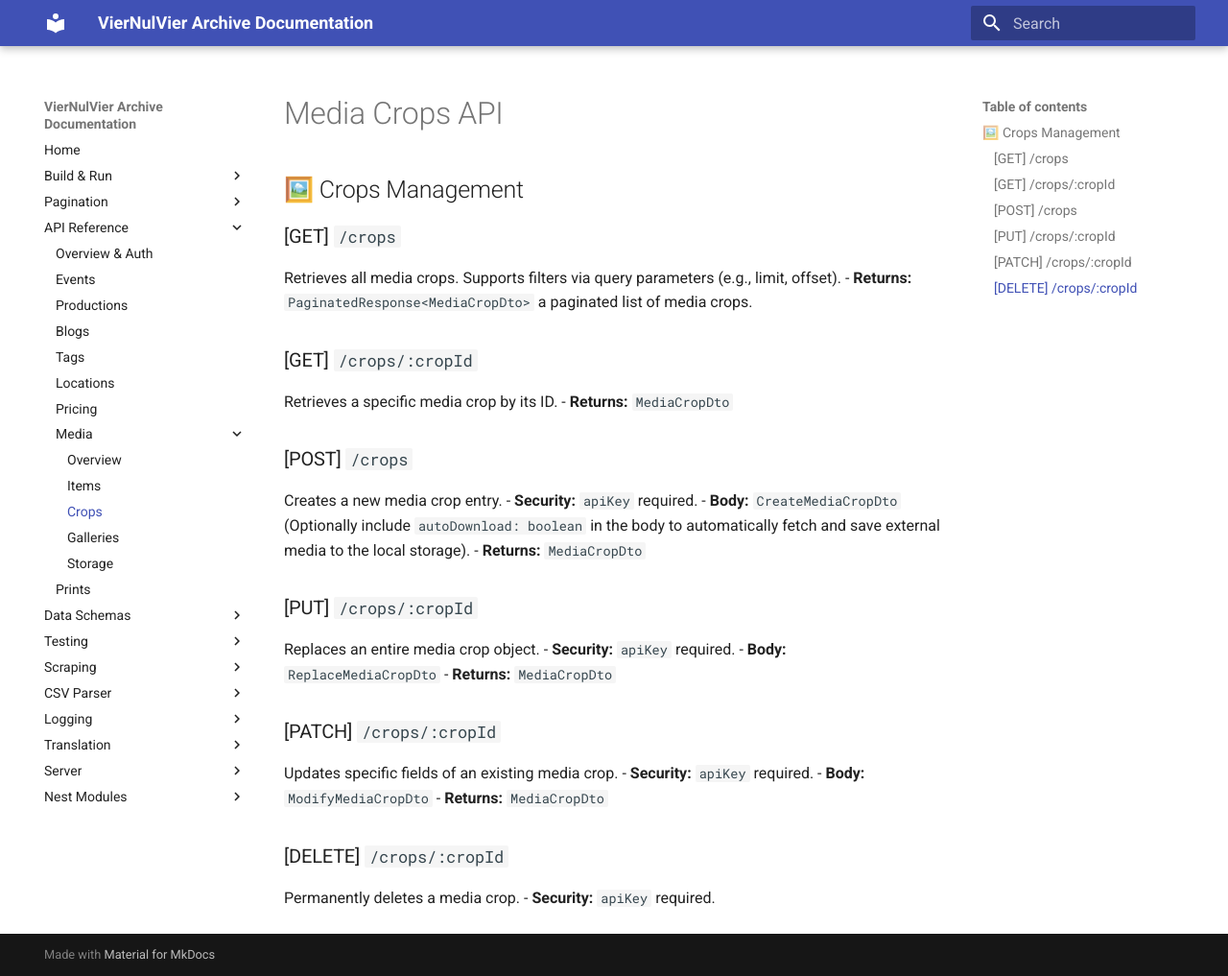
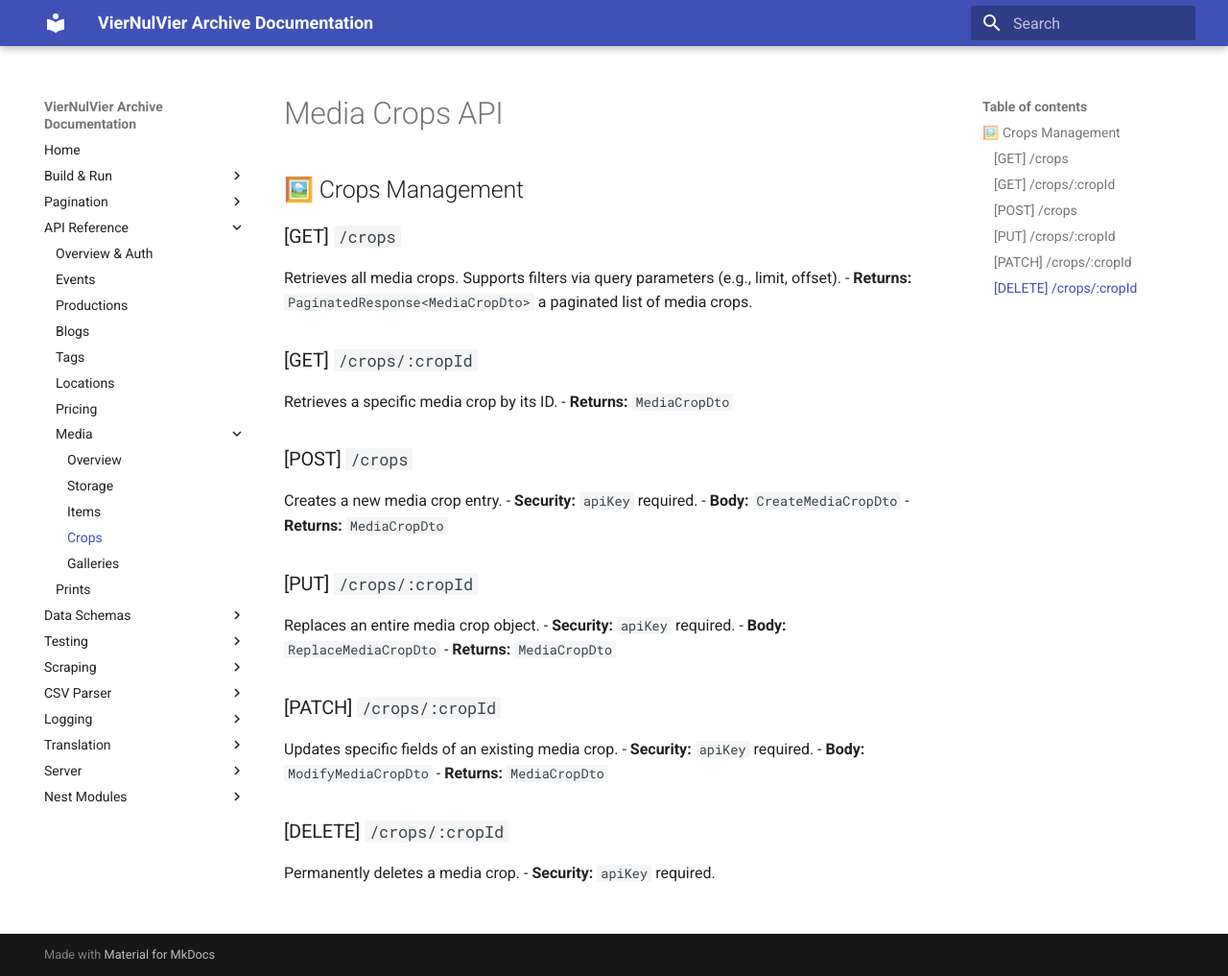
Before and after one commit to SELab-2/viernulvier-4, an MkDocs documentation site: the page built from docs/api/media/crops.md, in a window 1280 px wide and 1017 px high. Shown: the whole window at 96% size. Built offline with MkDocs 1.6.1 and Material for MkDocs 9.7.7, drawn with Linux system fonts in a browser that asks for light colours; the version menu is left out.

Commit message:
Requested changes implemented

```diff
--- a/docs/api/media/crops.md
+++ b/docs/api/media/crops.md
@@ -12,7 +12,7 @@ Retrieves a specific media crop by its ID.
 ### [POST] `/crops`
 Creates a new media crop entry.
 - **Security:** `apiKey` required.
-- **Body:** `CreateMediaCropDto` (Optionally include `autoDownload: boolean` in the body to automatically fetch and save external media to the local storage).
+- **Body:** `CreateMediaCropDto`
 - **Returns:** `MediaCropDto`
 
 ### [PUT] `/crops/:cropId`
--- a/mkdocs.yml
+++ b/mkdocs.yml
@@ -25,10 +25,10 @@ nav:
       - Pricing: api/pricing.md
       - Media:
           - Overview: api/media/index.md
+          - Storage: api/media/storage.md
           - Items: api/media/items.md
           - Crops: api/media/crops.md
           - Galleries: api/media/galleries.md
-          - Storage: api/media/storage.md
       - Prints: api/prints.md
   - Data Schemas:
       - Overview: schemas/index.md
```
Also changed, not shown: docs/api/media/index.md (+1 -1 lines).
